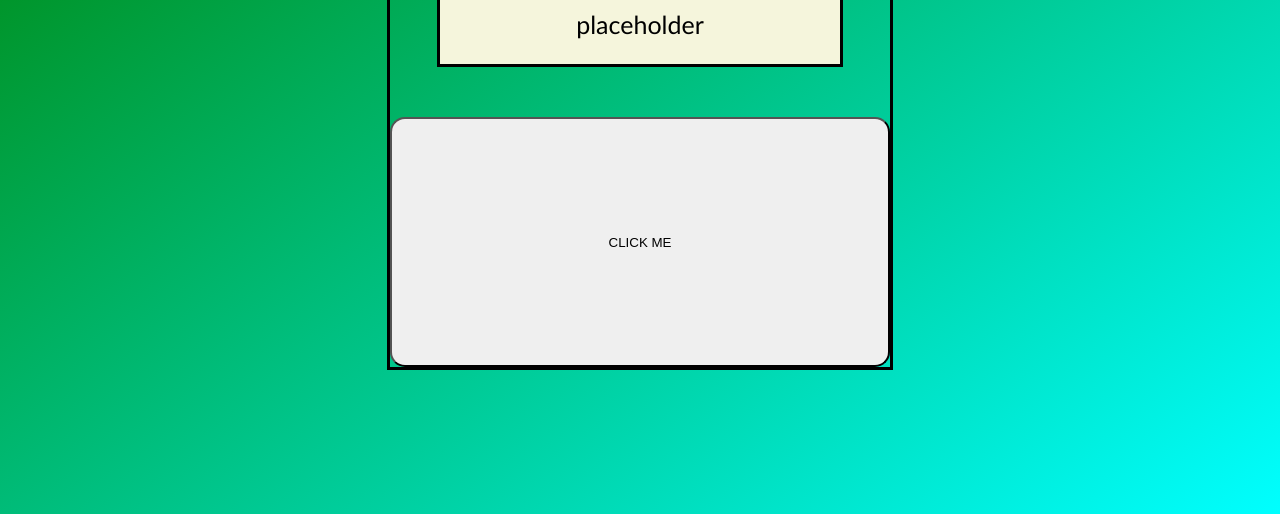
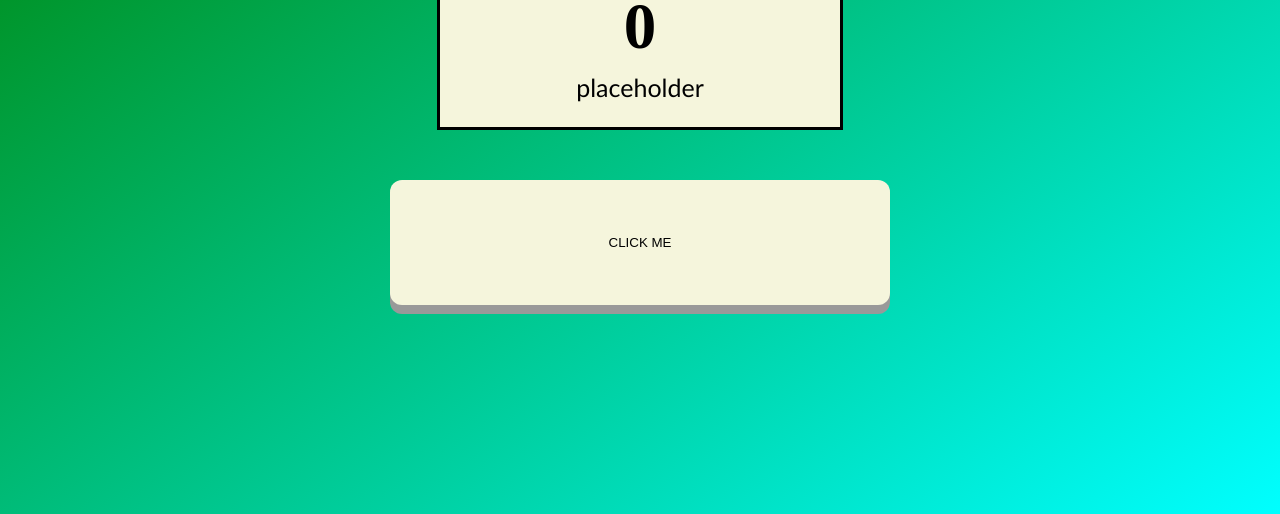
Before and after one commit to poopy2121/clickcounterultracool, a plain HTML site: page BUTTON CLICKED GAME - Kopie/index.html in a window 1280 px wide. Shown: the part 286-800 px from the top of the page. Drawn offline with Linux system fonts and the light colour scheme.

Commit message:
designed button a bit

```diff
--- a/BUTTON CLICKED GAME - Kopie/script.js
+++ b/BUTTON CLICKED GAME - Kopie/script.js
@@ -16,7 +16,7 @@ mouseclicksound.play();
 
  timer.textContent = clickedamount;
 
- if (clickedamount == 25) {
+ if (clickedamount == 5) {
 
     blingsound.play();
 
--- a/BUTTON CLICKED GAME - Kopie/style.css
+++ b/BUTTON CLICKED GAME - Kopie/style.css
@@ -11,7 +11,7 @@ body {
     flex-direction: row-reverse;
     justify-content: start;
     gap: 50px;
-    border: solid;
+    border: hidden;
     justify-content: center;
     align-items: center;
     flex-direction: column-reverse
@@ -23,11 +23,17 @@ body {
 }
 
 input {
-    height: 250px;
+    font: 4em;
+
+    height: 125px;
     width: 500px;
     cursor: pointer;
-    border-radius: 15px;
-    border: ;
+    border-radius: 12px;
+    background-color: beige;
+    border: hidden;
+    box-shadow: 0 9px #999;
+
+
 }
 .timer {
     height: 200px;
@@ -38,6 +44,7 @@ input {
     align-items: center;
     position: relative;
     background-color: beige;
+    z-index: -1;
 }
 h1 {
     position: absolute;
@@ -59,4 +66,13 @@ h2 {
 
 input:hover {
     background-color: rgb(31, 194, 31);
+    transition: .6s;
+
+
 }
+
+input:active {
+    background-color: #3e8e41;
+    box-shadow: 0 5px #666;
+    transform: translateY(4px);
+  }
```
